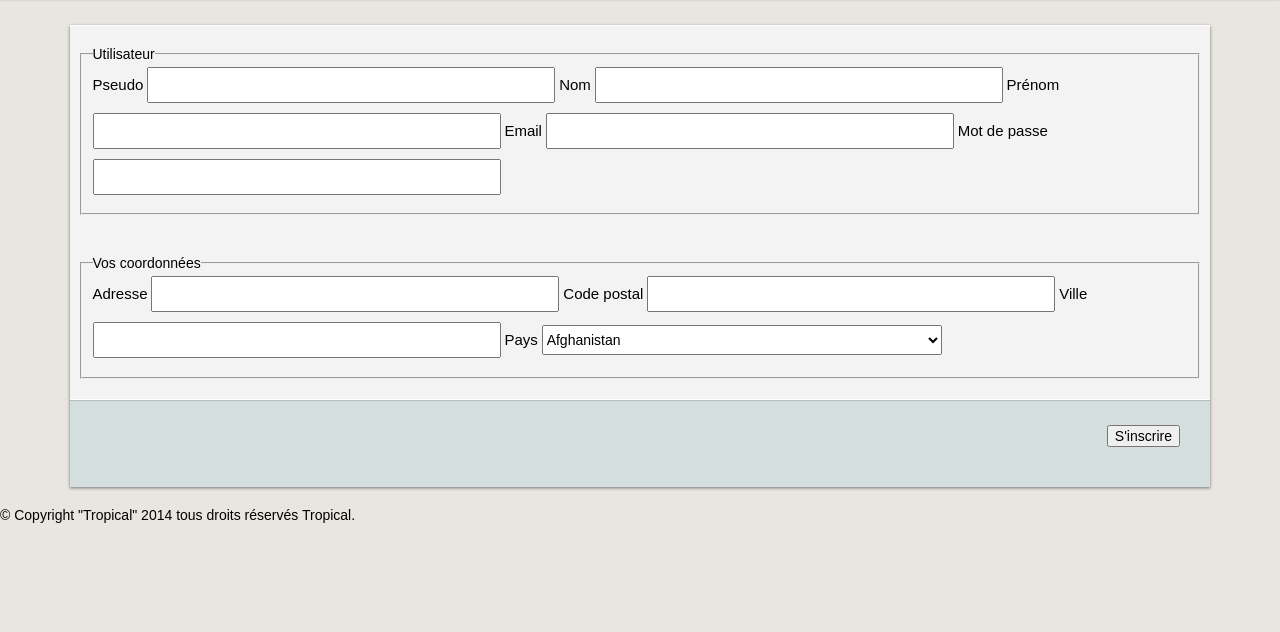
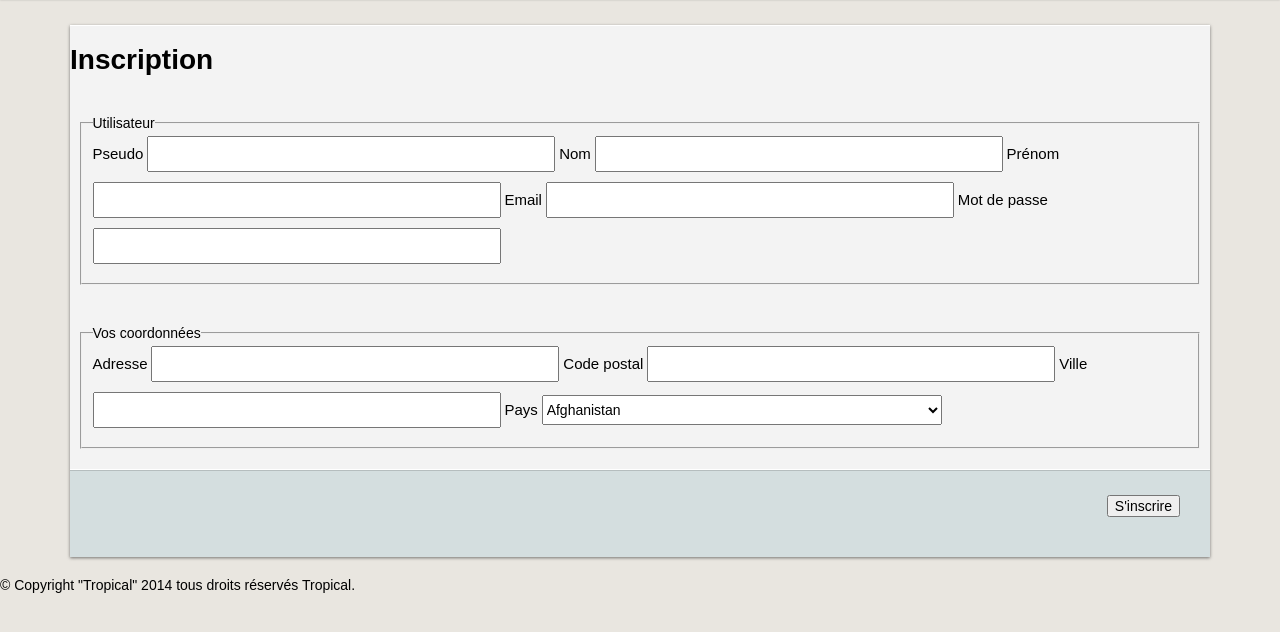
Before and after one commit to MiguelAdige/FreeBed, a PHP site: page /index.php?p=inscription in a window 1280 px wide. Shown: the part 140-772 px from the top of the page. Run offline with PHP 8.4, Linux system fonts and the light colour scheme; some libraries are stand-ins or nearby versions.

Commit message:
modification de style

```diff
--- a/css/base.css
+++ b/css/base.css
@@ -205,7 +205,7 @@ CONTENT
 FOOTER
 *******************/
 
-.login-form .footer, .inscription form .footer {
+.login-form .footer, .inscription form .footer, .edit-profil form .footer {
 	padding: 25px 30px 40px 30px;
 	overflow: auto;
 
--- a/include/edit-profil.php
+++ b/include/edit-profil.php
@@ -102,6 +102,6 @@ if (isset($_POST['pseudo']) &&
 				}
 				?>
 			</select>
-		<button class="block" type="submit">Modifier</button>
+		<div class="footer"><button class="button right" type="submit">Modifier</button></div>
 	</form>
 </section>
--- a/include/inscription.php
+++ b/include/inscription.php
@@ -67,6 +67,7 @@ if(isset($_POST['pseudo']) && isset($_POST['nom']) && isset($_POST['prenom']) &&
 }
 ?>
 <section class="inscription">
+	<h1>Inscription</h1>
 
 	<form method="POST" action="?p=inscription">
 		<fieldset>
```
